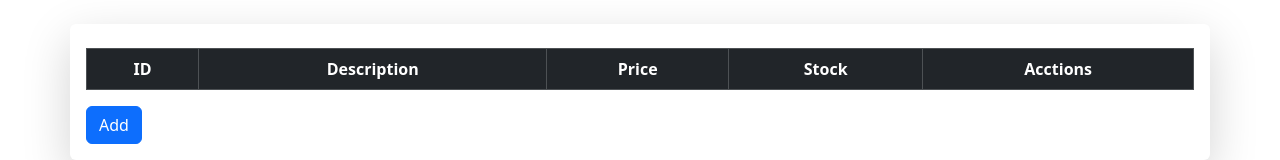
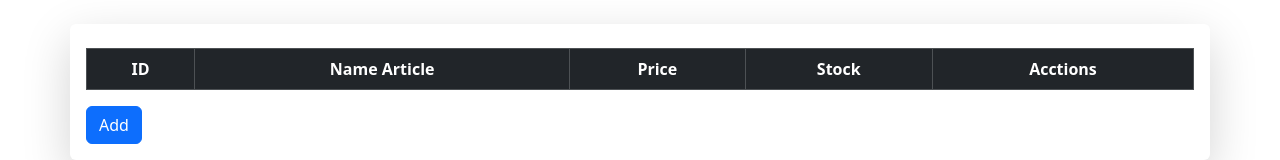
Before and after one commit to DaniBack95/registro-productos, a plain HTML site: page index.html in a window 1280 px wide. Shown: the top 160 px of the page. Drawn offline with nearby package versions, Linux system fonts and the light colour scheme; some packages are replaced by stand-ins of ours; no server answers; a script that the page names is missing.

Commit message:
Updating file

```diff
--- a/index.html
+++ b/index.html
@@ -23,7 +23,7 @@
       <thead>
         <tr class="text-center">
           <th>ID</th>
-          <th>Description</th>
+          <th>Name Article</th>
           <th>Price</th>
           <th>Stock</th>
           <th>Acctions</th>
```
